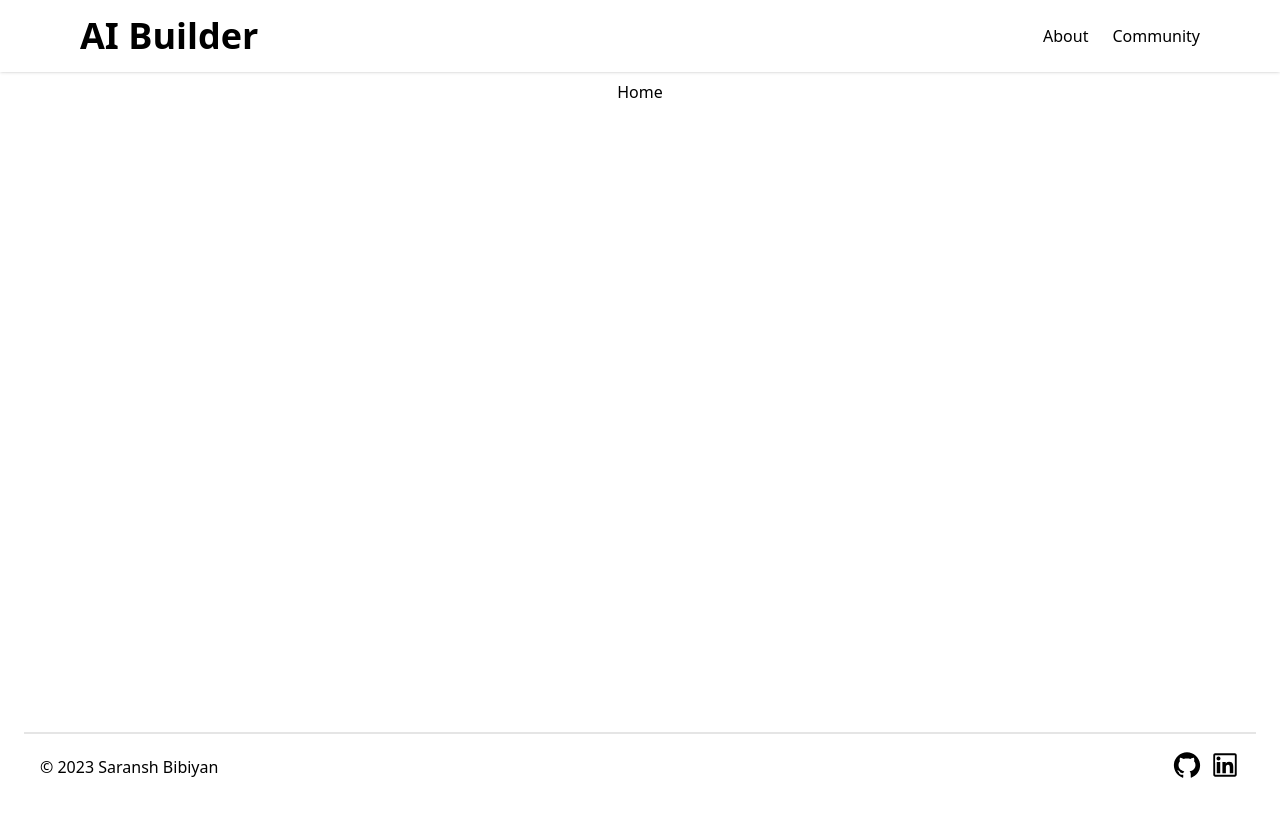
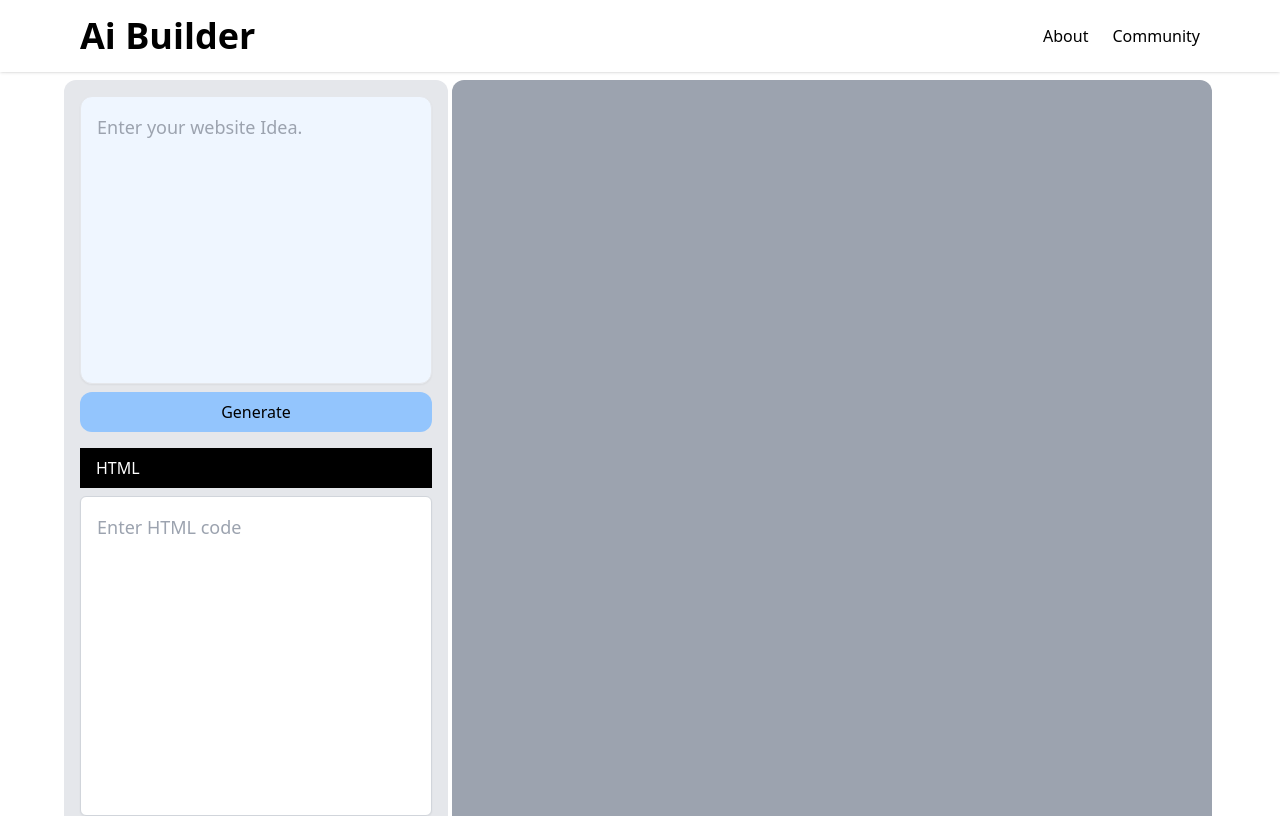
Before and after one commit to Saransh29/ai-builder, a Next.js app: page / in a window 1280 px wide. Shown: the top 816 px of the page. Built offline with nearby package versions, Linux system fonts and the light colour scheme.

Commit message:
added whole layout will implement working

```diff
--- /dev/null
+++ b/app/about/page.js
@@ -0,0 +1,39 @@
+import Footer from "@/components/Footer";
+export default function About() {
+  return (
+    <div>
+      <div className="h-20"></div>
+      <div className="w-full items-center justify-center text-center text-3xl px-6 pb-10">
+        About page
+      </div>
+      <div className="w-full flex flex-col items-start justify-center  px-6">
+        {/* <ul className="list-outside list-disc ml-6 px-10">
+          <li className="text-1xl max-w-3xl pb-4">
+            <a
+              className="text-blue-500"
+              href="https://xyz.com"
+              rel="noreferrer"
+              target="_blank"
+            >
+              (link){" "}
+            </a>
+            .
+          </li>
+          <li className="text-1xl max-w-3xl pb-4"></li>
+          <li className="text-1xl max-w-3xl pb-4"></li>
+          <li className="text-1xl max-w-3xl pb-4"></li>
+          <li className="text-1xl max-w-3xl pb-4"></li>
+        </ul> */}
+        <div className="w-full items-center justify-center text-center text-2xl px-6 pb-10 ">
+          Under development
+        </div>
+        {/* <ul className="list-outside list-disc ml-6 px-10">
+          <li className="text-1xl max-w-3xl pb-4"></li>
+          <li className="text-1xl max-w-3xl pb-4"></li>
+          <li className="text-1xl max-w-3xl pb-4"></li>
+        </ul> */}
+        <Footer />
+      </div>
+    </div>
+  );
+}
--- /dev/null
+++ b/app/community/page.js
@@ -0,0 +1,39 @@
+import Footer from "@/components/Footer";
+export default function About() {
+  return (
+    <div>
+      <div className="h-20"></div>
+      <div className="w-full items-center justify-center text-center text-3xl px-6 pb-10">
+        Community page
+      </div>
+      <div className="w-full flex flex-col items-start justify-center  px-6">
+        {/* <ul className="list-outside list-disc ml-6 px-10">
+          <li className="text-1xl max-w-3xl pb-4">
+            <a
+              className="text-blue-500"
+              href="https://xyz.com"
+              rel="noreferrer"
+              target="_blank"
+            >
+              (link){" "}
+            </a>
+            .
+          </li>
+          <li className="text-1xl max-w-3xl pb-4"></li>
+          <li className="text-1xl max-w-3xl pb-4"></li>
+          <li className="text-1xl max-w-3xl pb-4"></li>
+          <li className="text-1xl max-w-3xl pb-4"></li>
+        </ul> */}
+        <div className="w-full items-center justify-center text-center text-2xl px-6 pb-10 ">
+          Under development
+        </div>
+        {/* <ul className="list-outside list-disc ml-6 px-10">
+          <li className="text-1xl max-w-3xl pb-4"></li>
+          <li className="text-1xl max-w-3xl pb-4"></li>
+          <li className="text-1xl max-w-3xl pb-4"></li>
+        </ul> */}
+        <Footer />
+      </div>
+    </div>
+  );
+}
--- a/app/layout.js
+++ b/app/layout.js
@@ -2,15 +2,17 @@ import "./globals.css";
 import Navbar from "./navbar";
 
 export const metadata = {
-  title: "Create Next App",
-  description: "Generated by create next app",
+  title: "Ai Builder",
+  description: "Generate full websites with Ai.",
 };
 
 export default function RootLayout({ children }) {
   return (
     <html lang="en">
-      <Navbar />
-      <body>{children}</body>
+      <body>
+        <Navbar />
+        {children}
+      </body>
     </html>
   );
 }
--- a/app/navbar.js
+++ b/app/navbar.js
@@ -1,5 +1,5 @@
 "use client";
-import React, { useState } from "react";
+import { useState } from "react";
 import { IoMdMenu, IoMdClose } from "react-icons/io";
 
 const NAV_ITEMS = [
@@ -23,7 +23,7 @@ export default function Navbar() {
           <div className="flex items-center justify-between py-3 md:py-3 md:block">
             <div className="md:py-1 md:block">
               <h2 className="text-4xl font-bold  text-inherit ">
-                <a href="/">AI Builder</a>
+                <a href="/">Ai Builder</a>
               </h2>
             </div>
             <div className="md:hidden">
@@ -56,9 +56,6 @@ export default function Navbar() {
                     className={
                       "block lg:inline-block text-inherit  cursor-pointer"
                     }
-                    // activeClass="active"
-                    spy={true}
-                    smooth={true}
                     offset={-100}
                     duration={500}
                     cursor="pointer"
--- a/app/page.js
+++ b/app/page.js
@@ -1,3 +1,4 @@
+import Github from "@/components/Github";
 import React from "react";
 import Footer from "../components/Footer";
 import Home from "../components/Home";
--- /dev/null
+++ b/components/Editor.js
@@ -0,0 +1,84 @@
+"use client";
+import { useState } from "react";
+
+const Editor = () => {
+  const [idea, setIdea] = useState("");
+  const [codes, setCodes] = useState({
+    html: "",
+    css: "",
+    js: "",
+  });
+
+  const handleIdea = (e) => {
+    e.preventDefault();
+    setIdea(e.target.value);
+  };
+
+  const handleCodes = (e) => {
+    e.preventDefault();
+    setCodes((prev) => ({
+      ...prev,
+      [e.target.name]: e.target.value,
+    }));
+  };
+
+  return (
+    <>
+      <div className="grid-cols-4">
+        <div className="grid-span-4">
+          <div className="flex flex-col gap-4 w-full p-4 bg-gray-200 rounded-xl">
+            <div className="flex flex-col gap-2">
+              <textarea
+                className="h-72 p-4 border bg-blue-50 rounded-xl shadow-sm resize-none text-lg font-medium"
+                name="Idea"
+                value={idea}
+                onChange={handleIdea}
+                placeholder="Enter your website Idea."
+              ></textarea>
+              <button className="w-full bg-blue-300 p-2 rounded-xl">
+                Generate
+              </button>
+            </div>
+            <div className="flex flex-col gap-2">
+              <h2 className="px-4 py-2 text-white bg-black cursor-pointer">
+                HTML
+              </h2>
+              <textarea
+                className="h-80 p-4 border border-gray-300 rounded-md shadow-sm resize-none text-lg font-medium"
+                name="html"
+                value={codes.html}
+                onChange={handleCodes}
+                placeholder="Enter HTML code"
+              ></textarea>
+            </div>
+            <div className="flex flex-col gap-2">
+              <h2 className="px-4 py-2 text-white bg-black cursor-pointer">
+                CSS
+              </h2>
+              <textarea
+                className="h-80 p-4 border border-gray-300 rounded-md shadow-sm resize-none text-lg font-medium"
+                name="css"
+                value={codes.css}
+                onChange={handleCodes}
+                placeholder="Enter CSS code"
+              ></textarea>
+            </div>
+            <div className="flex flex-col gap-2">
+              <h2 className="px-4 py-2 text-white bg-black cursor-pointer">
+                JS
+              </h2>
+              <textarea
+                className="h-80 p-4 border border-gray-300 rounded-md shadow-sm resize-none text-lg font-medium"
+                name="js"
+                value={codes.js}
+                onChange={handleCodes}
+                placeholder="Enter JS code"
+              ></textarea>
+            </div>
+          </div>
+        </div>
+      </div>
+    </>
+  );
+};
+export default Editor;
--- /dev/null
+++ b/components/Github.js
@@ -0,0 +1,34 @@
+import React from "react";
+
+export default function Github() {
+  return (
+    <a target="_blank" href="https://github.com/Saransh29/ai-builder">
+      <svg
+        height="32"
+        area-hidden="true"
+        viewBox="0 0 16 16"
+        version="1.1"
+        width="32"
+        data-view-component="true"
+        className="octicon octicon-mark-github v-align-middle"
+      >
+        <path d="M8 0c4.42 0 8 3.58 8 8a8.013 8.013 0 0 1-5.45 7.59c-.4.08-.55-.17-.55-.38 0-.27.01-1.13.01-2.2 0-.75-.25-1.23-.54-1.48 1.78-.2 3.65-.88 3.65-3.95 0-.88-.31-1.59-.82-2.15.08-.2.36-1.02-.08-2.12 0 0-.67-.22-2.2.82-.64-.18-1.32-.27-2-.27-.68 0-1.36.09-2 .27-1.53-1.03-2.2-.82-2.2-.82-.44 1.1-.16 1.92-.08 2.12-.51.56-.82 1.28-.82 2.15 0 3.06 1.86 3.75 3.64 3.95-.23.2-.44.55-.51 1.07-.46.21-1.61.55-2.33-.66-.15-.24-.6-.83-1.23-.82-.67.01-.27.38.01.53.34.19.73.9.82 1.13.16.45.68 1.31 2.69.94 0 .67.01 1.3.01 1.49 0 .21-.15.45-.55.38A7.995 7.995 0 0 1 0 8c0-4.42 3.58-8 8-8Z"></path>
+      </svg>
+    </a>
+  );
+}
+
+/* style={` position: fixed;
+    bottom: 30px;
+    right: 30px;
+    background-color: #fff;
+    color: #fff;
+    padding: 16px;
+    border-radius: 50%;
+    box-shadow: 0 3px 10px rgba(0, 0, 0, 0.6);
+    transition: all 0.2s ease-in-out;
+
+    &:hover {
+      transform: translateY(-5px);
+      box-shadow: 0 5px 15px rgba(0, 0, 0, 0.3);
+    }`}*/
--- a/components/Home.js
+++ b/components/Home.js
@@ -1,7 +1,21 @@
 import React from "react";
+import Editor from "./Editor";
 
 const Home = () => {
-  return <div>Home</div>;
+  return (
+    <div className="2xl:pt-10 lg:pt-20 md:pt-32 pt-20 md:px-10 mx-auto ">
+      <div className="flex ">
+        <div className="w-1/3">
+          <Editor />
+        </div>
+        <div className="w-2/3 px-1">
+          <div className="w-full h-full bg-gray-400 rounded-xl">
+            {/* will put iframe here */}
+          </div>
+        </div>
+      </div>
+    </div>
+  );
 };
 
 export default Home;
```
